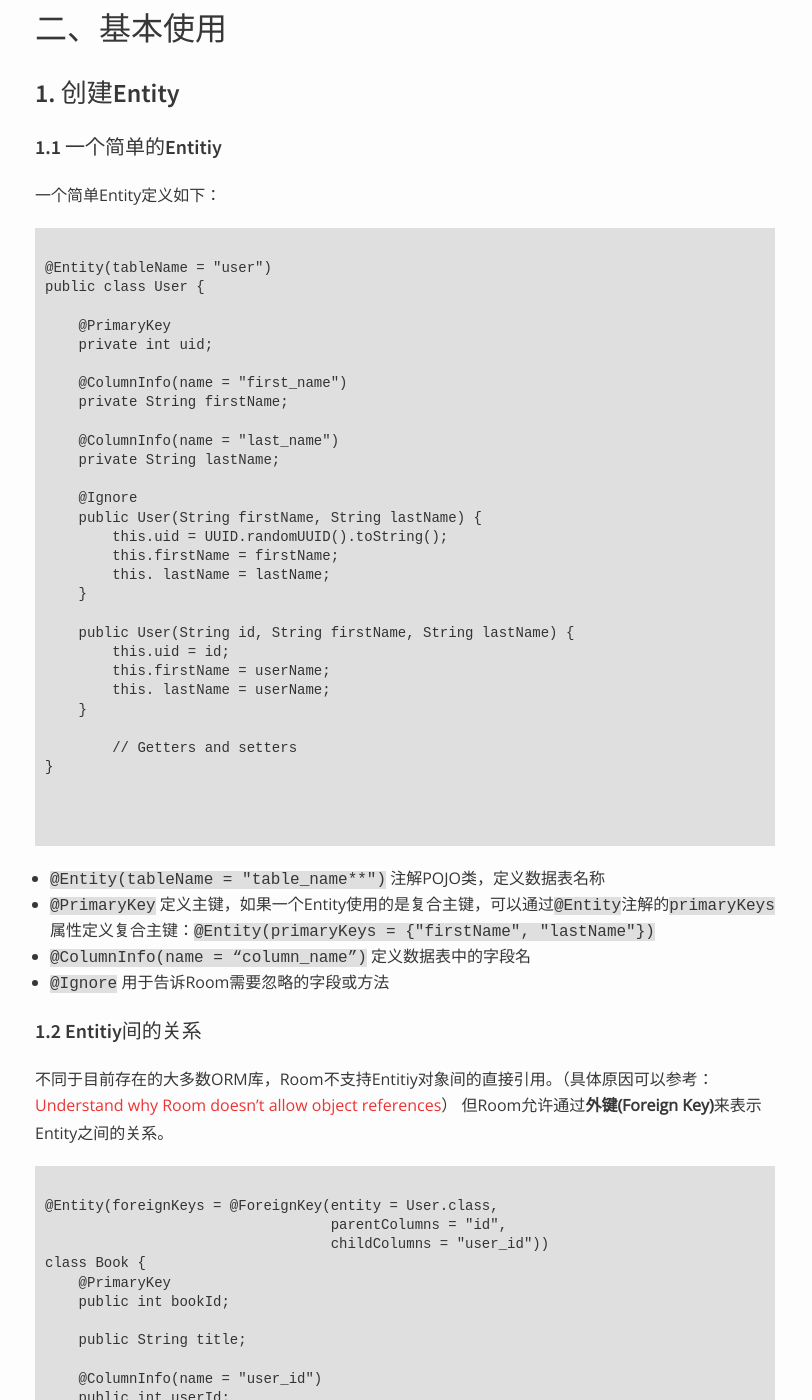
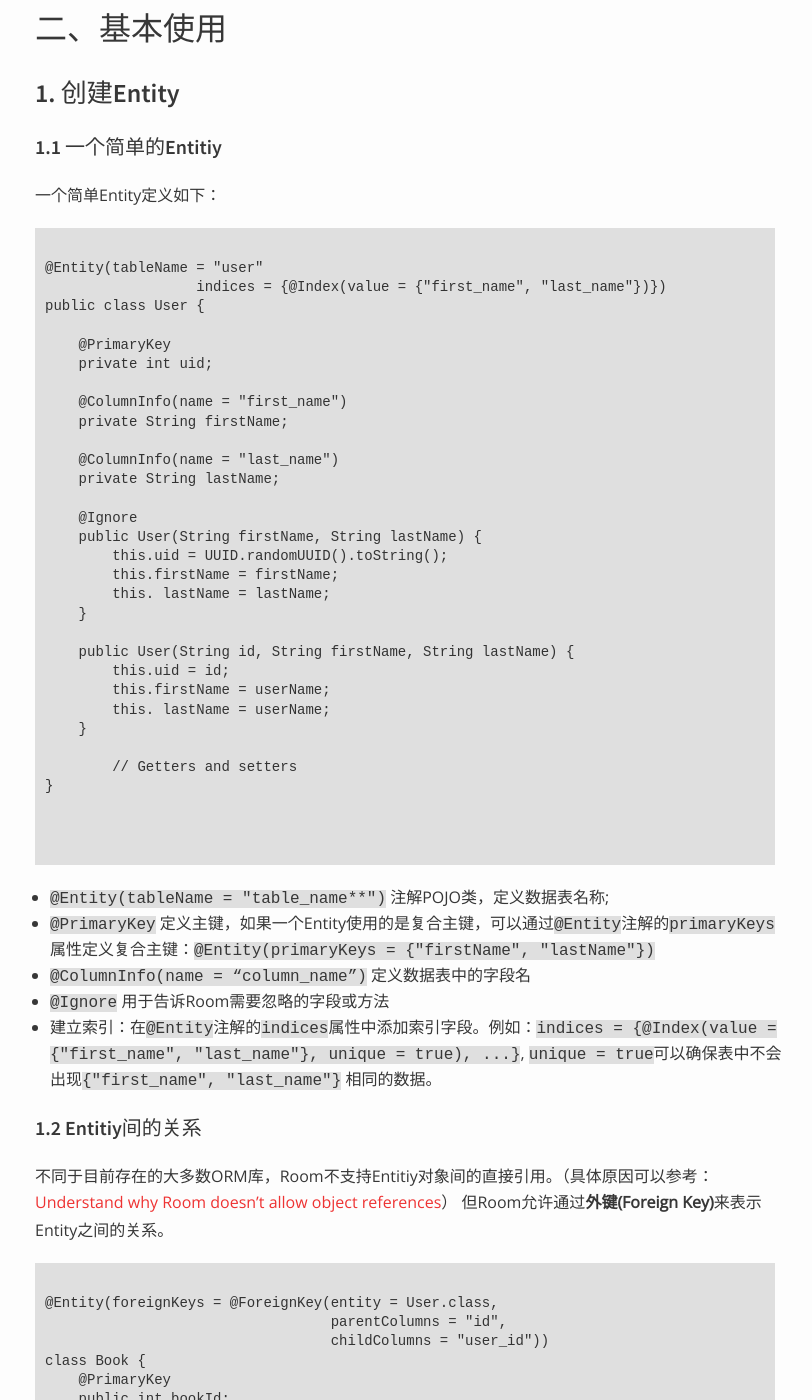
Before and after one commit to IssacZhou777/JellyPaul.github.io, a Jekyll site: the page built from _posts/2017-12-4-探索Androoid架构组件Room.md, in a window 1280 px wide and 1400 px high, scrolled down 787 px. Shown: the whole window, without its empty margins (235-1047 px from the left). Built offline with Jekyll 4.4.1, drawn with Linux system fonts in a browser that asks for light colours; some of the changed text lies outside the part shown; grey boxes are pictures that could not be loaded.

Commit message:
update: room arch

````diff
--- a/_posts/2017-12-4-探索Androoid架构组件Room.md
+++ b/_posts/2017-12-4-探索Androoid架构组件Room.md
@@ -26,7 +26,8 @@
 一个简单Entity定义如下：
 
 ```
-@Entity(tableName = "user")
+@Entity(tableName = "user"
+		  indices = {@Index(value = {"first_name", "last_name"})})
 public class User {
 
     @PrimaryKey
@@ -56,10 +57,11 @@
 
 ```
 
-* `@Entity(tableName = "table_name**")` 注解POJO类，定义数据表名称
+* `@Entity(tableName = "table_name**")` 注解POJO类，定义数据表名称;
 * `@PrimaryKey` 定义主键，如果一个Entity使用的是复合主键，可以通过`@Entity`注解的`primaryKeys ` 属性定义复合主键：`@Entity(primaryKeys = {"firstName", "lastName"})`
 * `@ColumnInfo(name = “column_name”)` 定义数据表中的字段名
 * `@Ignore` 用于告诉Room需要忽略的字段或方法
+* 建立索引：在`@Entity`注解的`indices`属性中添加索引字段。例如：`indices = {@Index(value = {"first_name", "last_name"}, unique = true), ...}`, `unique = true`可以确保表中不会出现`{"first_name", "last_name"}` 相同的数据。
 
 #### 1.2 Entitiy间的关系
 
@@ -216,7 +218,7 @@
 
 Room中查询操作除了返回POJO对象及其List以外， 还支持：
 
-* **`LiveData<T>`**
+* **`LiveData<T>`**  :
 LiveData是架构组件库中提供的另一个组件，可以很好满足数据变化驱动UI刷新的的需求。Room会实现更新LiveData的代码。
 
 ```
````
Also changed, not shown: other parts of _posts/2017-12-4-探索Androoid架构组件Room.md (+3 -4 lines).
